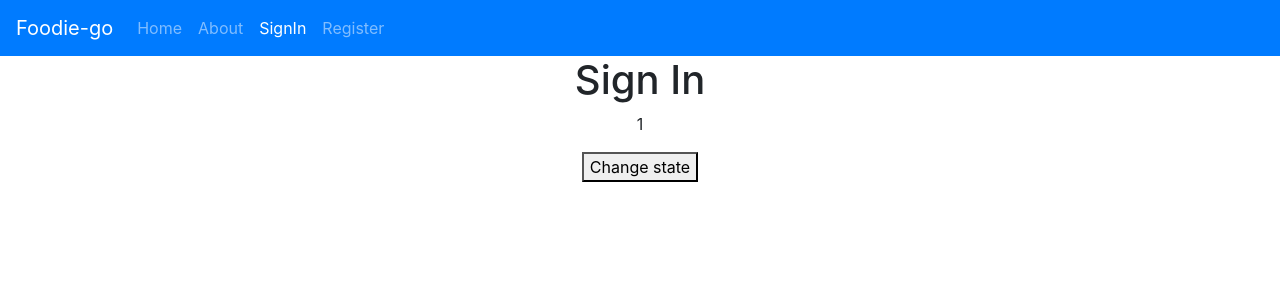
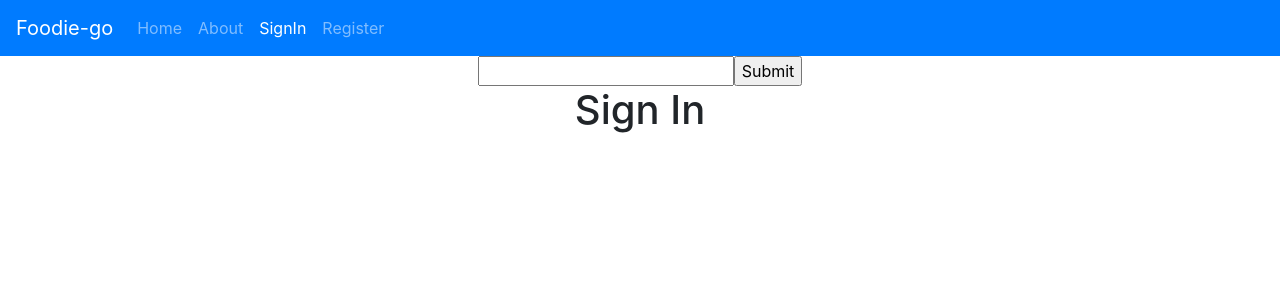
Before and after one commit to siddharthmagadum16/foodie-go, a React (Create React App) app: page /signin in a window 1280 px wide. Shown: the top 300 px of the page. Built offline with nearby package versions, Linux system fonts and the light colour scheme; no server answers.

Commit message:
routing done

```diff
--- a/src/App.js
+++ b/src/App.js
@@ -12,16 +12,14 @@ class App extends React.Component{
   constructor(){
     super();
     this.state={
-      tmp: 1
+      authorised: 0
     }
-    this.ChangeState=()=>{
-      this.setState({
-        tmp: 2
-      })
 
-    }
+
   }
-  render(){
+
+
+    render(){
   	return(
       <div className='App'>
         <Router>
@@ -33,8 +31,8 @@ class App extends React.Component{
             <Route exact path='/register' component={Register} />
           </Switch>
         </Router>
-        <p>{this.state.tmp}</p>
-        <button onClick={this.ChangeState} >Change state</button>
+        {/* <p>tmp : {this.state.tmp}</p> */}
+        {/* <button onClick={this.ChangeState} >Change state</button> */}
       </div>
     );
   }
--- a/src/Components/About.js
+++ b/src/Components/About.js
@@ -1,6 +1,13 @@
 import React from 'react';
 
 const About=  ()=>{
+
+    fetch('http://localhost:3000/about')
+    .then(res=> res.json())
+    .then(res=>console.log(res))
+    // .then(res=>console.log(res.data))
+    .catch(err=>console.log(`Error ${err}`))
+
     return (
         <h1>About</h1>
     )
--- a/src/Components/Authentication/Register.js
+++ b/src/Components/Authentication/Register.js
@@ -1,6 +1,14 @@
 import React from 'react';
 
 const Register =  ()=>{
+
+    fetch('http://localhost:3000/register')
+    .then(res=> res.json())
+    .then(res=>console.log(res))
+    // .then(res=>console.log(res.data))
+    .catch(err=>console.log(`Error ${err}`))
+
+
     return (
         <h1>Register</h1>
     )
--- a/src/Components/Authentication/SignIn.js
+++ b/src/Components/Authentication/SignIn.js
@@ -1,9 +1,34 @@
-import React from 'react';
+import React, { Fragment } from 'react';
 
 const Signin =  ()=>{
+
+    fetch('http://localhost:3000/signin')
+    .then(res=> res.json())
+    .then(res=>console.log(res))
+    // .then(res=>console.log(res.data))
+    .catch(err=>console.log(`Error ${err}`))
+
     return (
-        <h1>Sign In</h1>
+        <Fragment>
+            <input name='username' ></input>
+            <input name='button' type='submit'></input>
+
+            <h1>Sign In</h1>
+
+        </Fragment>
     )
 }
 
 export default Signin;
+
+/*
+
+ let authorised=0;
+    fetch('http://http://localhost:3000/signin')
+    .then(res=>res.json())
+    .then(res=> authorised=res)
+    .catch(err=>console.log(`Error occurred ${err}`))
+
+    this.setState({ authorised:authorised})
+
+*/
--- a/src/Components/Home.js
+++ b/src/Components/Home.js
@@ -1,6 +1,16 @@
 import React from 'react';
 
 const Home =  ()=>{
+
+    // componentDidMount(){
+
+        fetch('http://localhost:3000/')
+        .then(res=> res.json())
+        .then(res=>console.log(res))
+        // .then(res=>console.log(res.data))
+        .catch(err=>console.log(`Error ${err}`))
+    // }
+
     return (
         <h1>Home</h1>
     )
```
